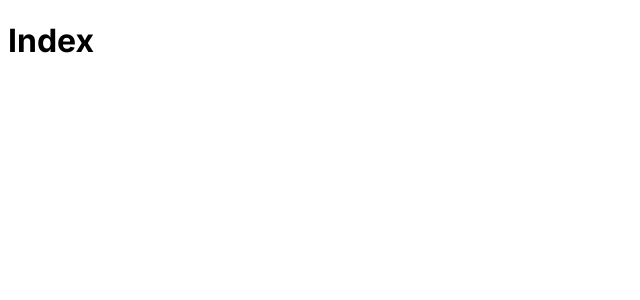
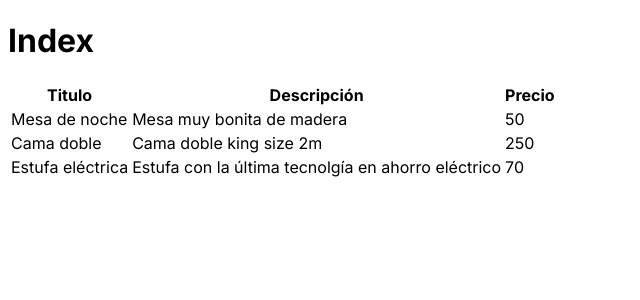
Before and after one commit to daniela03h/crud-product-dos, a Next.js app: page / in a window 1280 px wide. Shown: the top 300 px of the page, without its empty margins (0-640 px from the left). Built offline with nearby package versions, Linux system fonts and the light colour scheme.

Commit message:
Create products table in index view

```diff
--- /dev/null
+++ b/app/_components/table.tsx
@@ -0,0 +1,34 @@
+import { useEffect, useState } from "react";
+import { productsArray } from "../_api/api";
+import { IProduct } from "../_types/types";
+
+export function Table() {
+    const [data, setData] = useState<IProduct[]>([]);
+
+    useEffect(() => {
+        setData(productsArray)
+    }, [])
+
+    return (
+        <table>
+            <thead>
+               <tr>
+                    <th>Titulo</th>
+                    <th>Descripción</th>
+                    <th>Precio</th>
+                </tr>
+            </thead>
+            <tbody>
+                {data.map((value, key) => {
+                    return (
+                        <tr key={key}>
+                            <td>{value.title}</td>
+                            <td>{value.description}</td>
+                            <td>{value.price}</td>
+                        </tr>
+                    )
+                })}
+            </tbody>
+        </table>
+    );
+}
--- a/app/page.tsx
+++ b/app/page.tsx
@@ -1,9 +1,12 @@
-import Image from "next/image";
+'use client'
+
+import { Table } from "./_components/table";
 
 export default function Home() {
   return (
     <main>
       <h1>Index</h1>
+      <Table/>
     </main>
   );
 }
```
